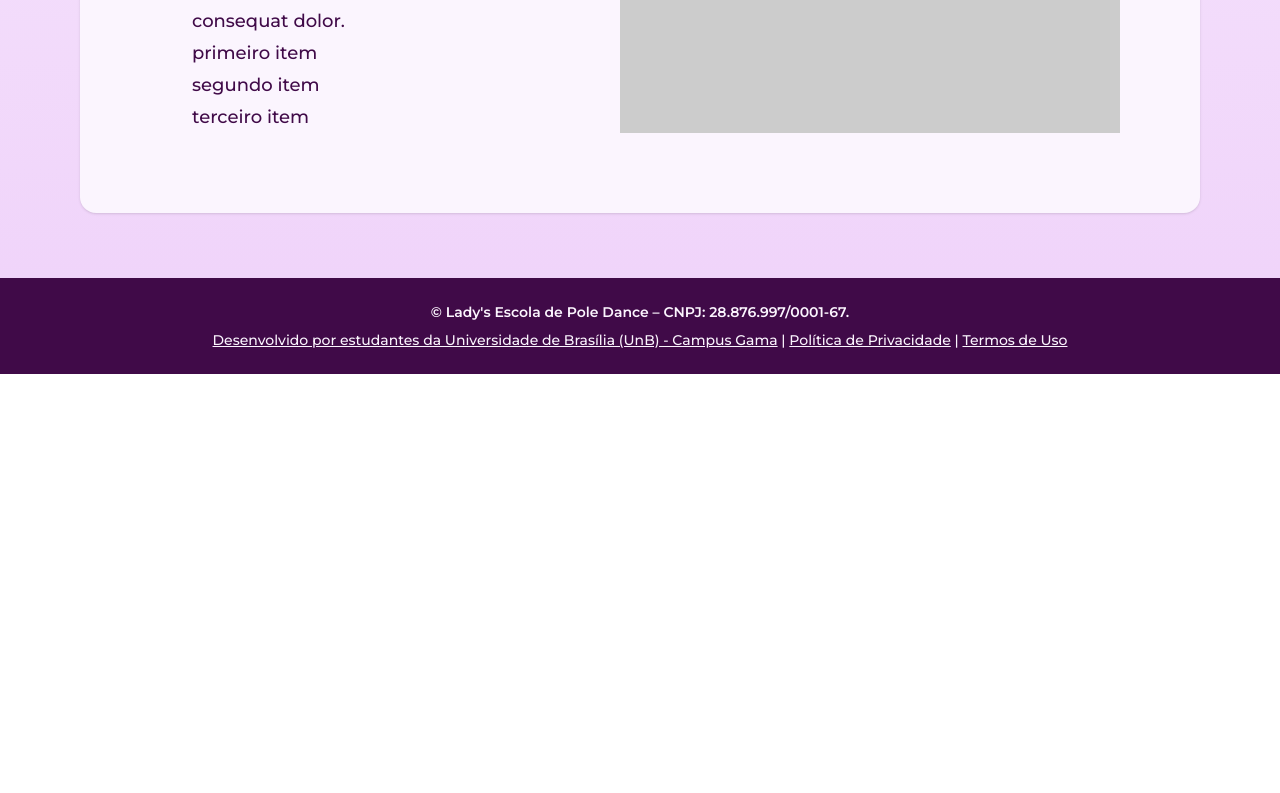
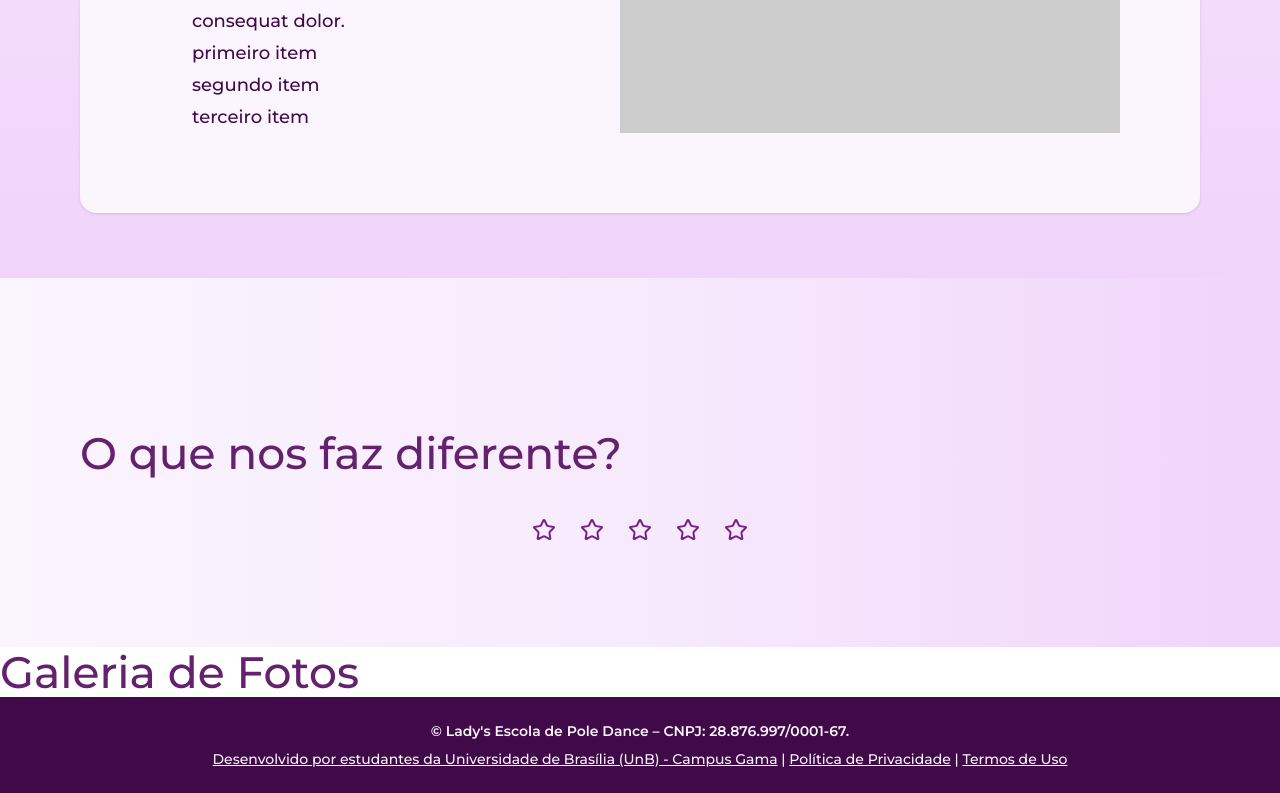
Before and after one commit to mdsreq-fga-unb/REQ-2025.2-T01-EscolaPoleDance, a React (Vite) app in the folder frontend/: page /about in a window 1280 px wide. Shown: the part 1317-2110 px from the top of the page. Before the commit the page ends 1691 px from the top, so only its background shows below. Built offline with nearby package versions, Linux system fonts and the light colour scheme.

Commit message:
#66 feat: Add DifferencesSection and GaleriaSection to AboutPage

```diff
--- a/frontend/src/pages/AbaoutPage/AboutPage.tsx
+++ b/frontend/src/pages/AbaoutPage/AboutPage.tsx
@@ -1,6 +1,8 @@
 import Navbar from "@/components/layout/Navbar";
 import Footer from "@/components/layout/Footer";
 import AboutSection from './section/AboutSection';
+import DifferencesSection from "./section/DifferencesSection";
+import GaleriaSection from "./section/GaleriaSection";
 
 
 export default function AboutPage() {
@@ -8,6 +10,8 @@ export default function AboutPage() {
         <>
             <Navbar />
             <AboutSection />
+            <DifferencesSection />
+            <GaleriaSection />
             <Footer />
         </>
     );
--- /dev/null
+++ b/frontend/src/pages/AbaoutPage/section/DifferencesSection.tsx
@@ -0,0 +1,34 @@
+import { Star } from 'lucide-react';
+
+export default function DifferencesSection() {
+
+    return (
+        <section
+            id=""
+            className="bg-gradient-to-r from-fuchsia-pink-50 via-fuchsia-pink-100 via-fuchsia-pink-150 to-fuchsia-pink-200 px-6 md:px-8 lg:px-[80px] pt-24 md:pt-[150px] pb-24 md:pb-[65px]"
+        >
+            <div>
+                <h2 className="text-fuchsia-pink-900 text-[2.75rem] font-medium font-['Montserrat'] leading-[50px]" >
+                    O que nos faz diferente?
+                </h2>
+                <div className="items-center justify-center p-10 gap-6 flex flex-col lg:flex-row">
+                    <div className="text-fuchsia-pink-800 ">
+                        <Star />
+                    </div>
+                    <div className="text-fuchsia-pink-800 ">
+                        <Star />
+                    </div>
+                    <div className="text-fuchsia-pink-800 ">
+                        <Star />
+                    </div>
+                    <div className="text-fuchsia-pink-800 ">
+                        <Star />
+                    </div>
+                    <div className="text-fuchsia-pink-800 ">
+                        <Star />
+                    </div>
+                </div>
+            </div>
+        </section>
+    );
+}
--- /dev/null
+++ b/frontend/src/pages/AbaoutPage/section/GaleriaSection.tsx
@@ -0,0 +1,11 @@
+export default function GaleriaSection(){
+    return(
+
+        <h2 className="text-fuchsia-pink-900 text-[2.75rem] font-medium font-['Montserrat'] leading-[50px]">
+            Galeria de Fotos
+        </h2>
+
+    );
+
+
+}
```
